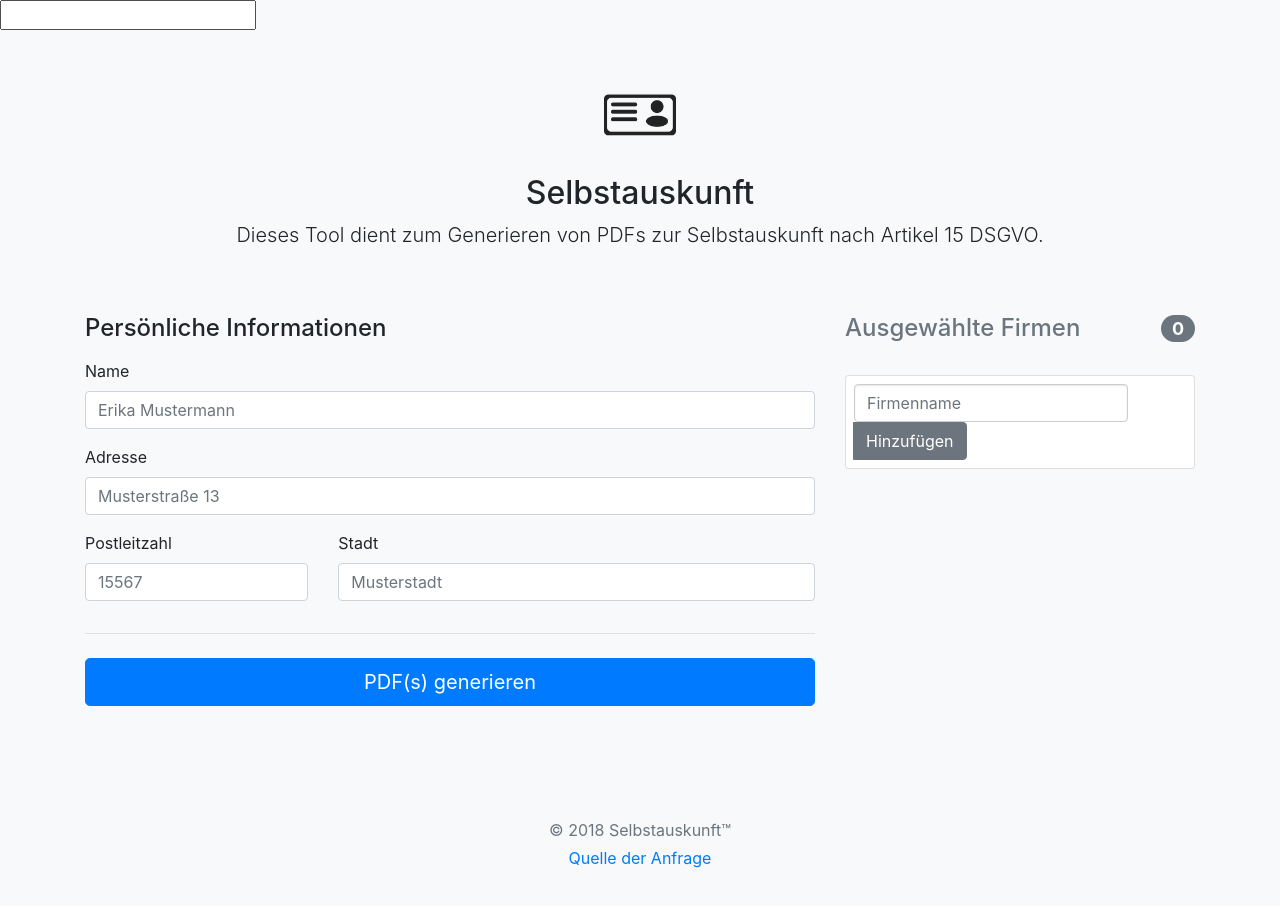
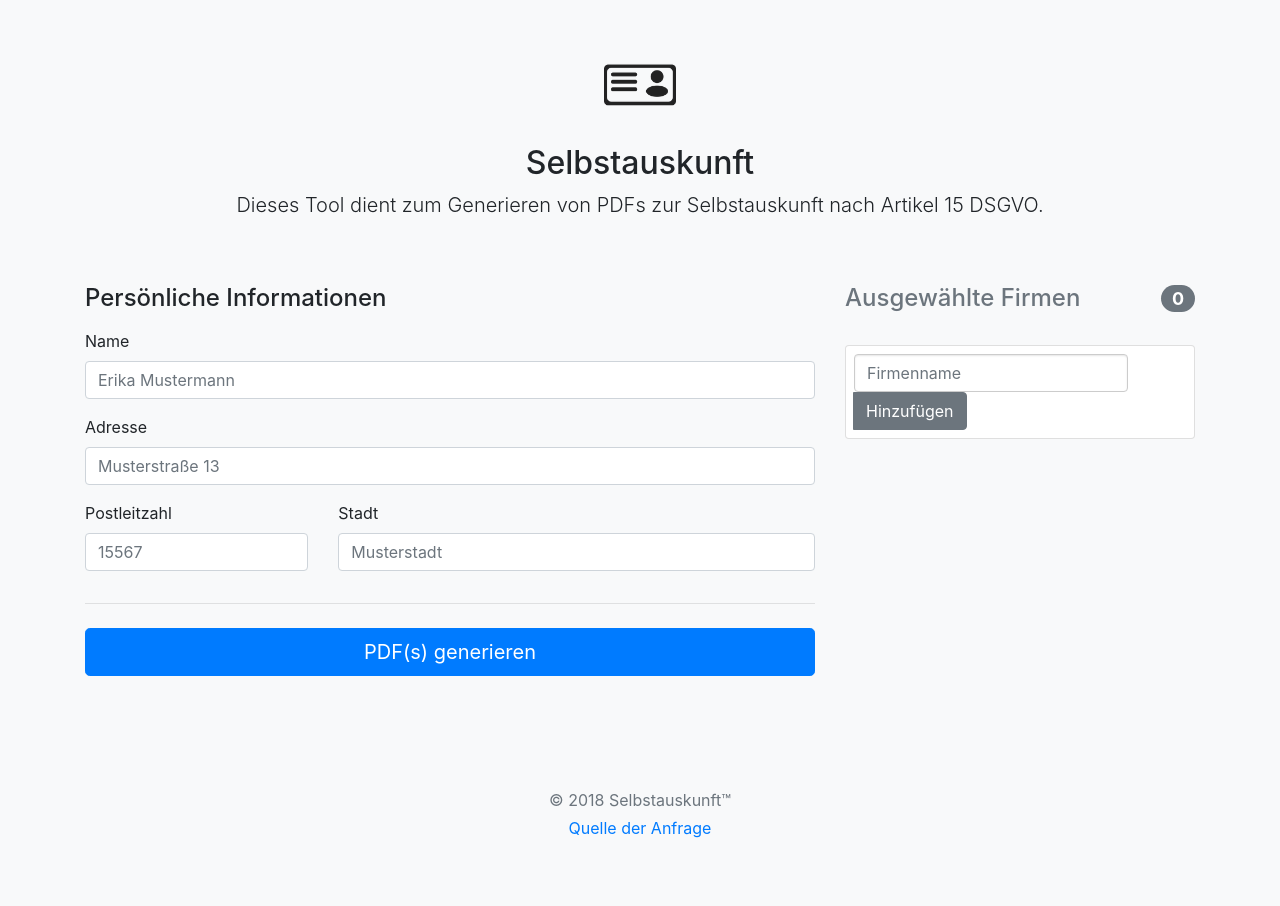
Before and after one commit to HerrLevin/selbstauskunft, a plain HTML site: page index.html in a window 1280 px wide. Drawn offline with Linux system fonts and the light colour scheme.

Commit message:
removed useless input

```diff
--- a/index.html
+++ b/index.html
@@ -20,7 +20,6 @@
   </head>
 
   <body class="bg-light">
-  	<input id="provider-json" />
 
     <div class="container">
       <div class="py-5 text-center">
```
